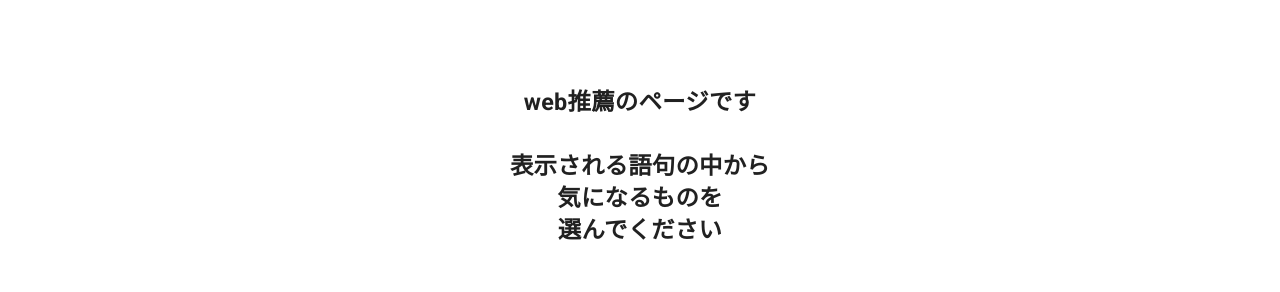
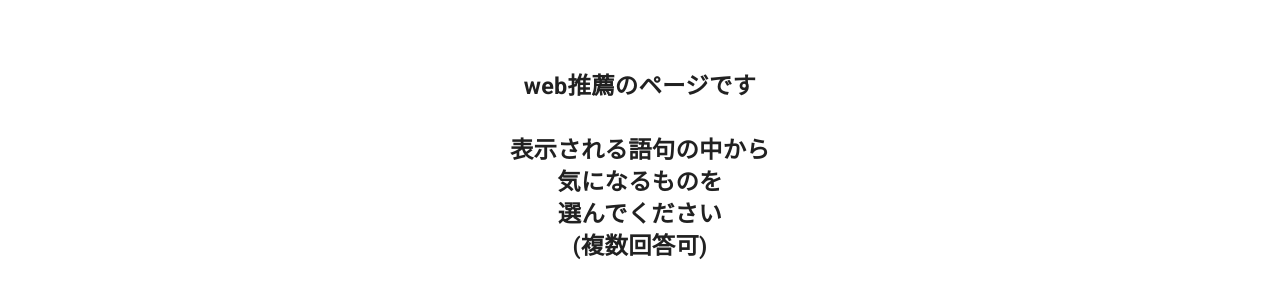
Before and after one commit to HirokiIwata/recommend_sandbox, a Nuxt app: page /recommend_web in a window 1280 px wide. Shown: the part 252-544 px from the top of the page. Built offline with nearby package versions, Linux system fonts and the light colour scheme.

Commit message:
beta1.0.4

```diff
--- a/pages/recommend_web.vue
+++ b/pages/recommend_web.vue
@@ -10,7 +10,7 @@
     <div v-if="q_num==0" class="title">
       <h3><p>web推薦のページです<br><br>
       表示される語句の中から<br>気になるものを<br>
-      選んでください</p></h3>
+      選んでください<br>(複数回答可)</p></h3>
       <v-spacer><br></v-spacer>
     </div>
 
```
